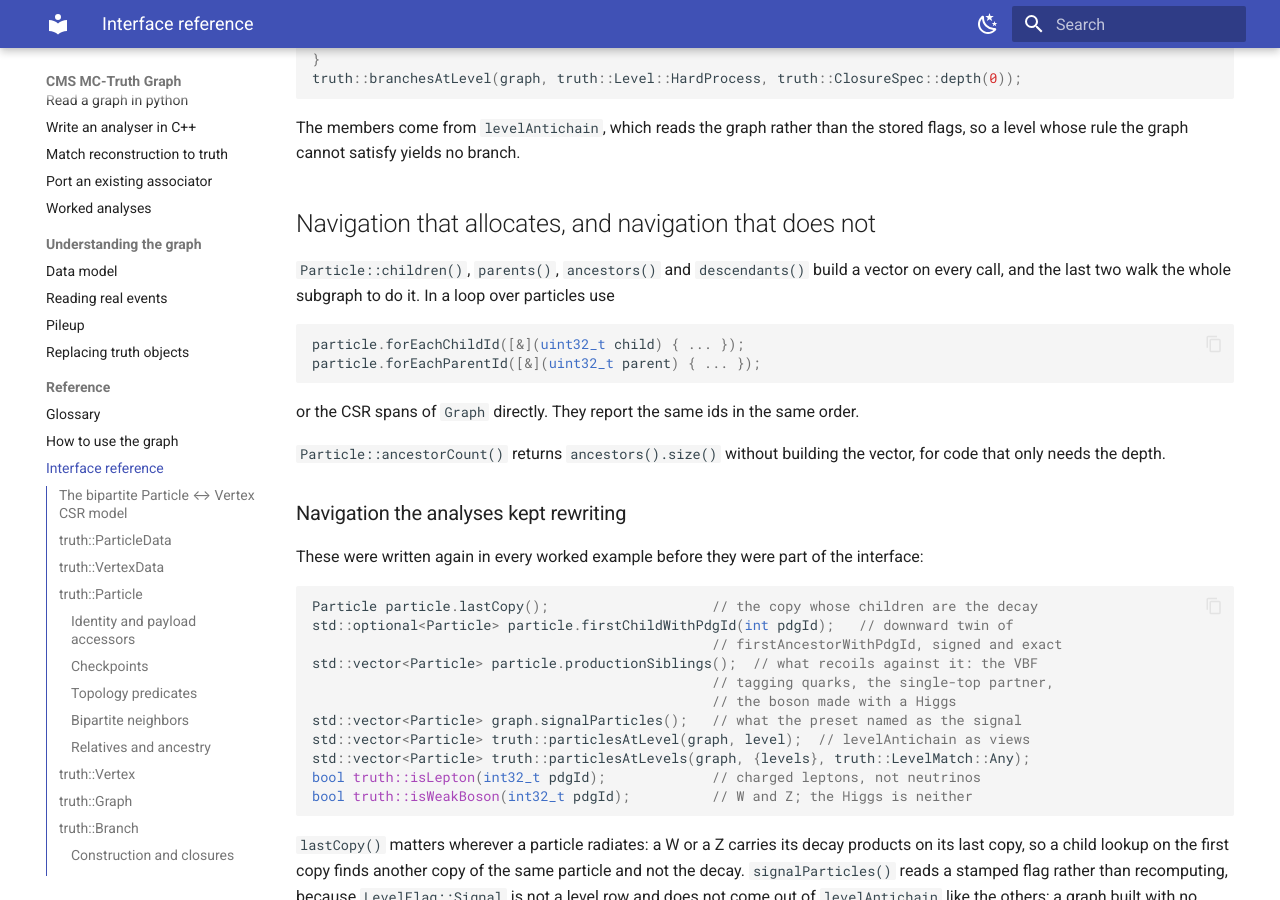
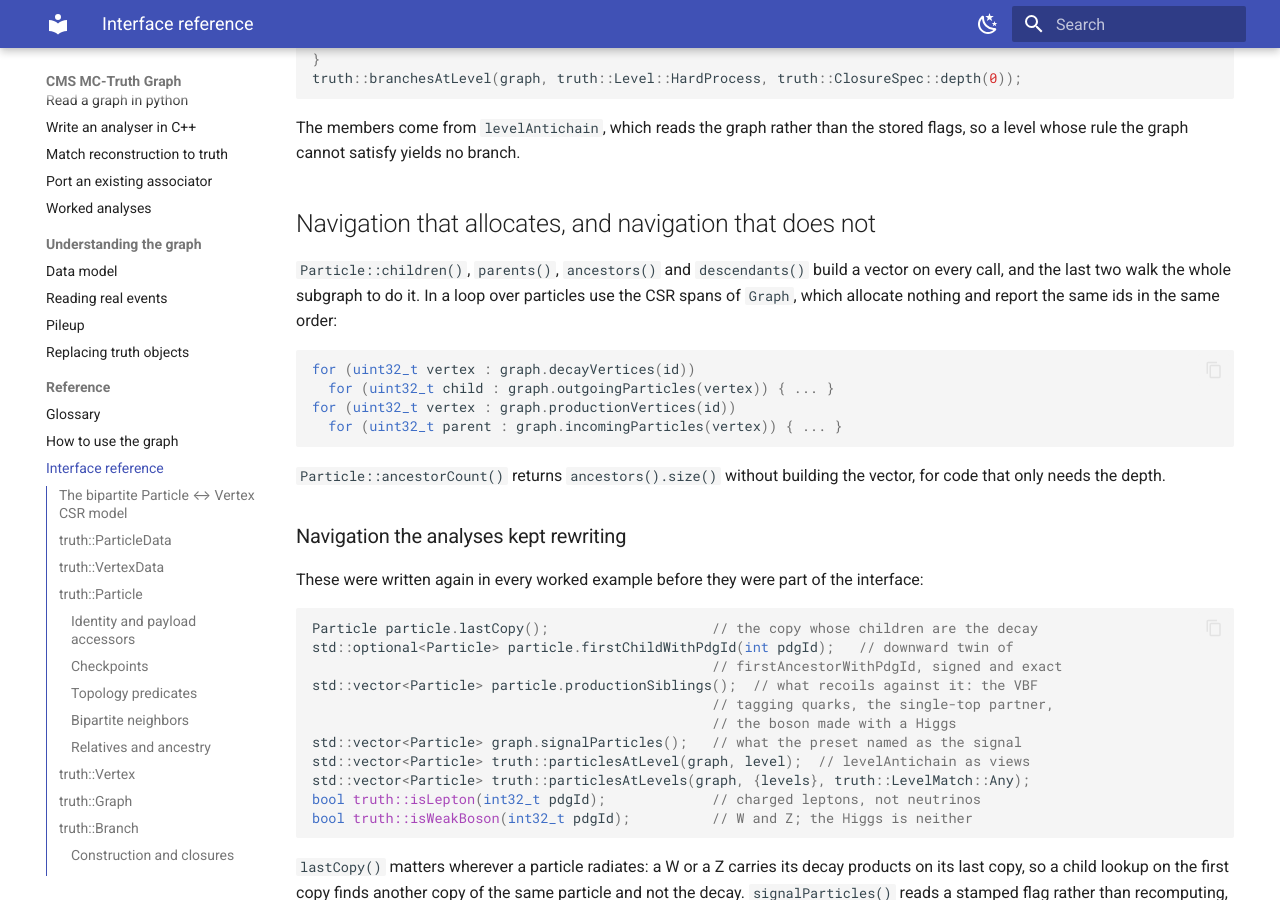
Before and after one commit to felicepantaleo/cms-truth-docs, an MkDocs documentation site: the page built from docs/interface.md, in a window 1280 px wide and 900 px high, scrolled down 10511 px. Built offline with MkDocs 1.6.1 and Material for MkDocs 9.7.7, drawn with Linux system fonts in a browser that asks for light colours; some of the changed text lies outside the part shown.

Commit message:
API: Particle::charge(), isFromPileup() on the views, Graph spans for children; tie rule and MTD channel are in PR 51829

````diff
--- a/docs/interface.md
+++ b/docs/interface.md
@@ -395,7 +395,8 @@
 Config const& config() const;
 ```
 
-Charge for `chargedOnly` comes from `HepPDT::ParticleID(pdgId).threeCharge()`.
+Charge for `chargedOnly` comes from `Particle::charge()`, the charge in units of e from HepPDT.
+It is fractional for a quark.
 
 ## Provenance, names and one-call entry points
 
@@ -406,8 +407,8 @@
 ```cpp
 particle.data().bunchCrossing();   // 0 for the in-time interaction
 particle.data().eventIndex();      // 0 for the signal
-particle.data().isSignal();        // bunch crossing 0 and index 0
-particle.data().isFromPileup();
+particle.isSignal();               // bunch crossing 0 and index 0
+particle.isFromPileup();           // also on truth::Vertex and on ParticleData
 particle.data().hasMomentum();     // false when no momentum is known at all
 ```
 
@@ -487,13 +488,14 @@
 
 `Particle::children()`, `parents()`, `ancestors()` and `descendants()` build a vector on
 every call, and the last two walk the whole subgraph to do it. In a loop over particles use
+the CSR spans of `Graph`, which allocate nothing and report the same ids in the same order:
 
 ```cpp
-particle.forEachChildId([&](uint32_t child) { ... });
-particle.forEachParentId([&](uint32_t parent) { ... });
+for (uint32_t vertex : graph.decayVertices(id))
+  for (uint32_t child : graph.outgoingParticles(vertex)) { ... }
+for (uint32_t vertex : graph.productionVertices(id))
+  for (uint32_t parent : graph.incomingParticles(vertex)) { ... }
 ```
-
-or the CSR spans of `Graph` directly. They report the same ids in the same order.
 
 `Particle::ancestorCount()` returns `ancestors().size()` without building the vector, for
 code that only needs the depth.
````
Also changed, not shown: docs/association-layer.md (+3 -4 lines), docs/data-model.md (+1 -1 lines), docs/examples.md (+5 -6 lines), docs/quickstart.md (+2 -2 lines), docs/tutorial-port-associator.md (+6 -5 lines).
